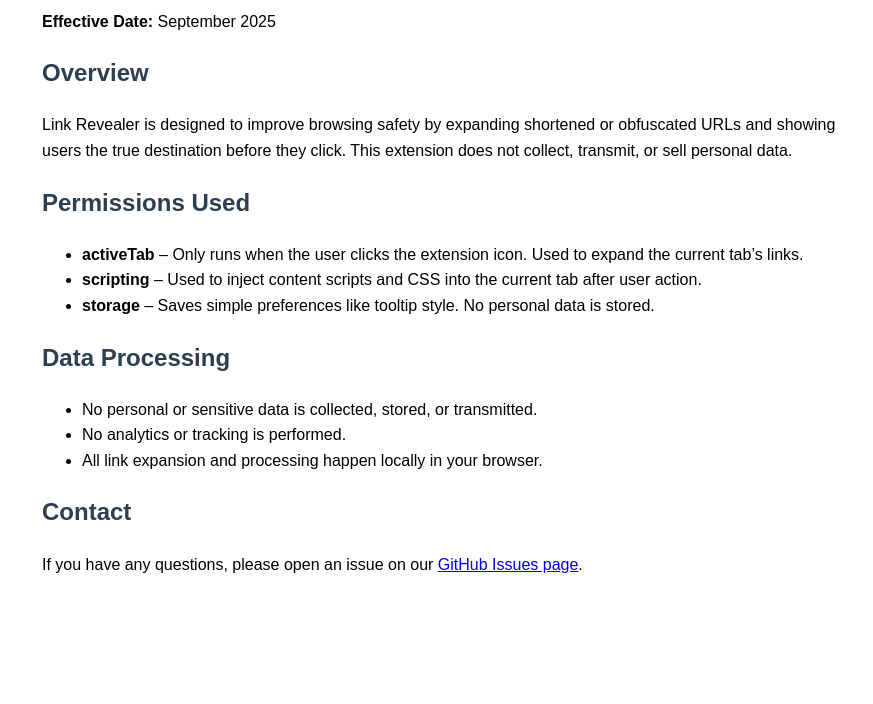
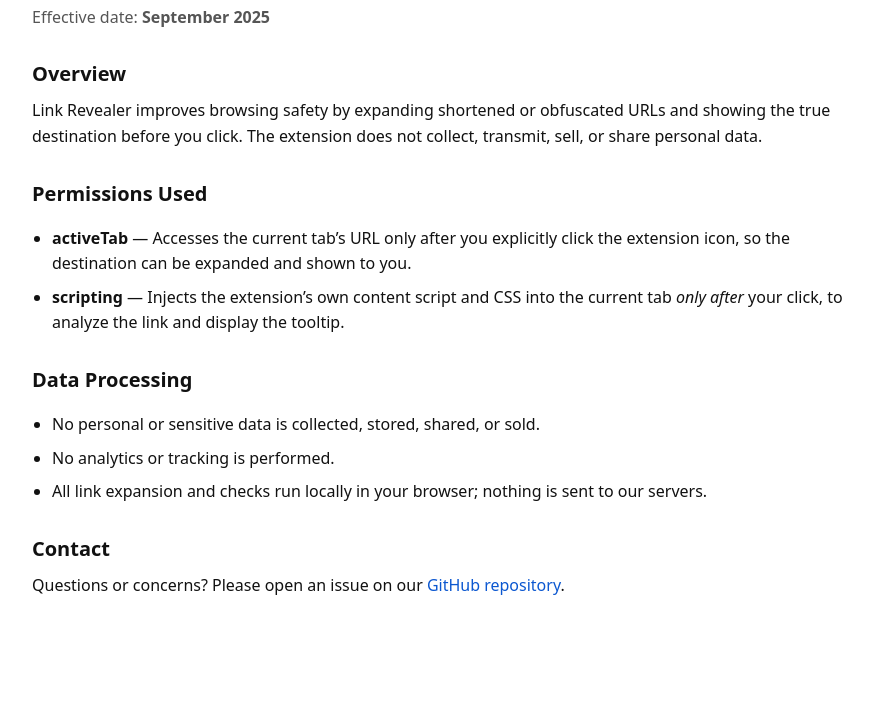
Before and after one commit to mabeltech-lab/link-revealer, a browser extension: page site/privacy.html in a window 1280 px wide. Shown: the part 96-800 px from the top of the page, without its empty margins (198-1071 px from the left). Drawn offline with Linux system fonts and the light colour scheme.

Commit message:
Update privacy.html

```diff
--- a/site/privacy.html
+++ b/site/privacy.html
@@ -1,45 +1,53 @@
-<!DOCTYPE html>
+<!doctype html>
 <html lang="en">
 <head>
-  <meta charset="UTF-8">
-  <meta name="viewport" content="width=device-width, initial-scale=1.0">
-  <title>Privacy Policy - Link Revealer</title>
+  <meta charset="utf-8" />
+  <title>Privacy Policy – Link Revealer</title>
+  <meta name="viewport" content="width=device-width, initial-scale=1" />
   <style>
-    body {
-      font-family: Arial, sans-serif;
-      margin: 2rem auto;
-      max-width: 800px;
-      line-height: 1.6;
-    }
-    h1, h2 {
-      color: #2c3e50;
-    }
+    body{font:16px/1.6 system-ui,-apple-system,Segoe UI,Roboto,Inter,Arial,sans-serif;margin:0;background:#fff;color:#111}
+    .wrap{max-width:820px;margin:48px auto;padding:0 20px}
+    h1{font-size:28px;margin:0 0 8px}
+    h2{font-size:20px;margin:28px 0 8px}
+    p,li{margin:8px 0}
+    .muted{color:#555}
+    ul{padding-left:20px}
+    a{color:#0b57d0;text-decoration:none}
+    a:hover{text-decoration:underline}
   </style>
 </head>
 <body>
+  <main class="wrap">
     <h1>Privacy Policy for Link Revealer</h1>
-  <p><strong>Effective Date:</strong> September 2025</p>
+    <p class="muted">Effective date: <strong>September 2025</strong></p>
 
     <h2>Overview</h2>
-  <p>Link Revealer is designed to improve browsing safety by expanding shortened or obfuscated URLs and showing users the true destination before they click. This extension does not collect, transmit, or sell personal data.</p>
+    <p>
+      Link Revealer improves browsing safety by expanding shortened or obfuscated URLs and
+      showing the true destination before you click. The extension does not collect, transmit,
+      sell, or share personal data.
+    </p>
 
     <h2>Permissions Used</h2>
     <ul>
-    <li><strong>activeTab</strong> – Only runs when the user clicks the extension icon. Used to expand the current tab’s links.</li>
-    <li><strong>scripting</strong> – Used to inject content scripts and CSS into the current tab after user action.</li>
-    <li><strong>storage</strong> – Saves simple preferences like tooltip style. No personal data is stored.</li>
+      <li><strong>activeTab</strong> — Accesses the current tab’s URL only after you explicitly
+        click the extension icon, so the destination can be expanded and shown to you.</li>
+      <li><strong>scripting</strong> — Injects the extension’s own content script and CSS into the
+        current tab <em>only after</em> your click, to analyze the link and display the tooltip.</li>
     </ul>
 
     <h2>Data Processing</h2>
     <ul>
-    <li>No personal or sensitive data is collected, stored, or transmitted.</li>
+      <li>No personal or sensitive data is collected, stored, shared, or sold.</li>
       <li>No analytics or tracking is performed.</li>
-    <li>All link expansion and processing happen locally in your browser.</li>
+      <li>All link expansion and checks run locally in your browser; nothing is sent to our servers.</li>
     </ul>
 
     <h2>Contact</h2>
-  <p>If you have any questions, please open an issue on our
-  <a href="https://github.com/mabeltech-lab/link-revealer/issues">GitHub Issues page</a>.
+    <p>
+      Questions or concerns? Please open an issue on our
+      <a href="https://github.com/mabeltech-lab/link-revealer/issues" target="_blank" rel="noopener">GitHub repository</a>.
     </p>
+  </main>
 </body>
 </html>
```
Lines whose indentation alone changed are shown as unchanged.
